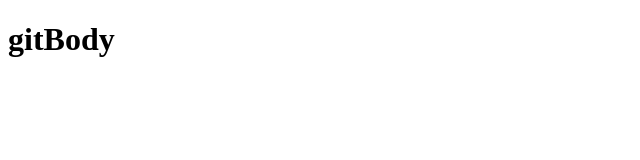
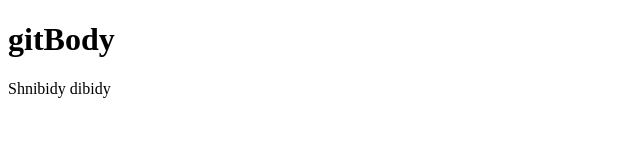
Before and after one commit to cunnellp5/gitagain, a plain HTML site: page index.html in a window 1280 px wide. Shown: the whole page, without its empty margins (0-640 px from the left). Drawn offline with Linux system fonts and the light colour scheme.

Commit message:
final stetch

```diff
--- a/index.html
+++ b/index.html
@@ -8,6 +8,7 @@
 
   <body>
     <h1>gitBody</h1>
+<p>Shnibidy dibidy</p>
   </body>
 
 
```
